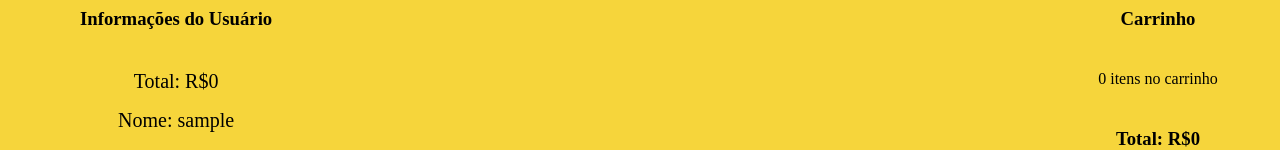
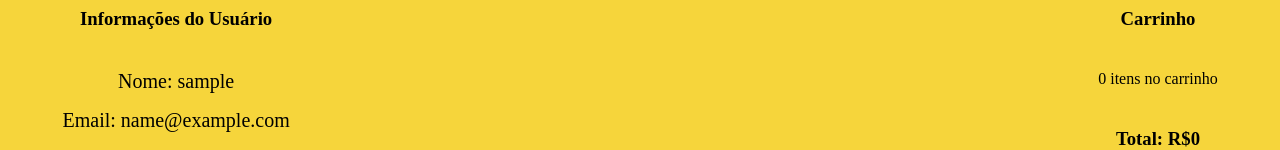
Before and after one commit to jvmantovas/ecommerce-capi, a React (Vite) app: page /account in a window 1280 px wide. Shown: the part 292-442 px from the top of the page. Built offline with nearby package versions, Linux system fonts and the light colour scheme; no server answers; sample sign-in values are in the browser's storage; a web font is replaced by a local one.

Commit message:
fix: removed doubled total price

```diff
--- a/src/components/MyAccount/MyAccount.jsx
+++ b/src/components/MyAccount/MyAccount.jsx
@@ -69,7 +69,6 @@ const MyAccount = () => {
         <InfoWrapper>
           <UserInfo>
             <h3>Informações do Usuário</h3>
-            <p>Total: R${getTotalPrice()}</p>{" "}
             <p>Nome: {localStorage.getItem("userName")}</p>
             <p>Email: {localStorage.getItem("userEmail")}</p>
             <p>Endereço: Exemplo</p>
```
